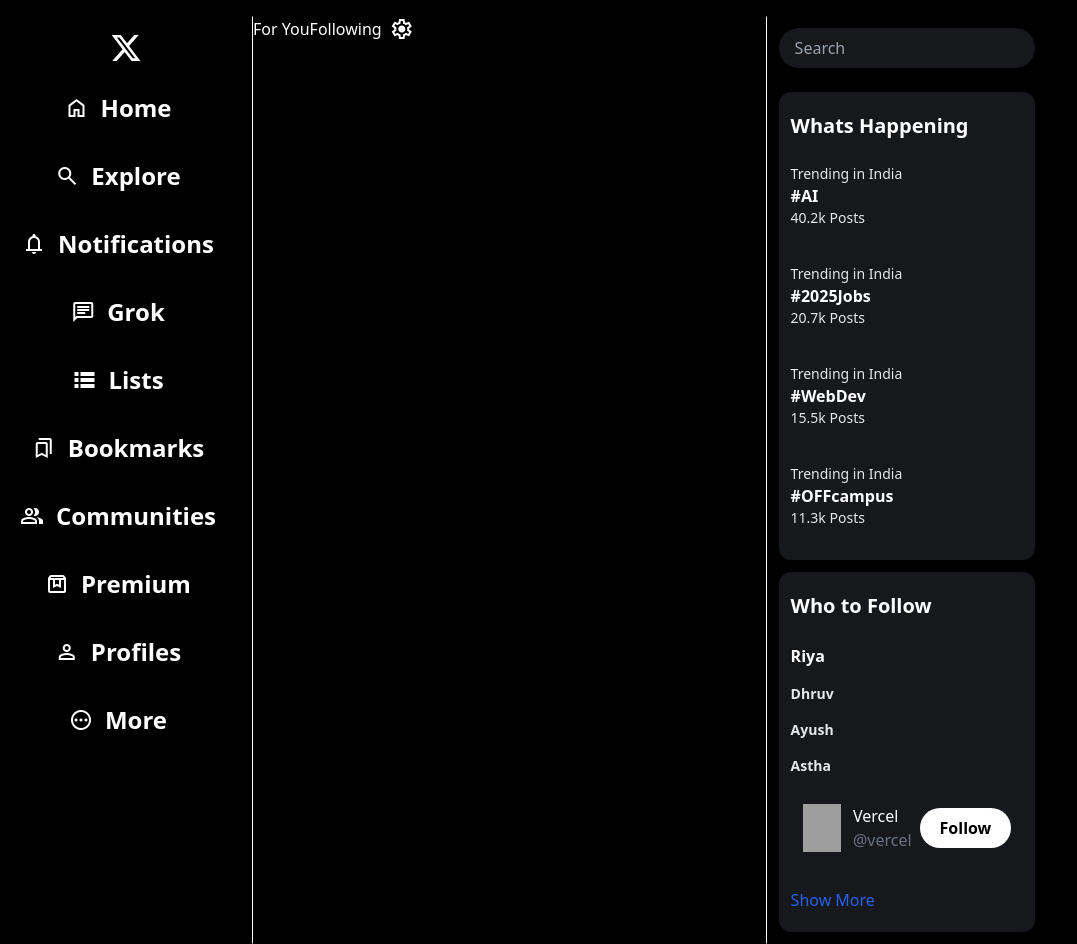
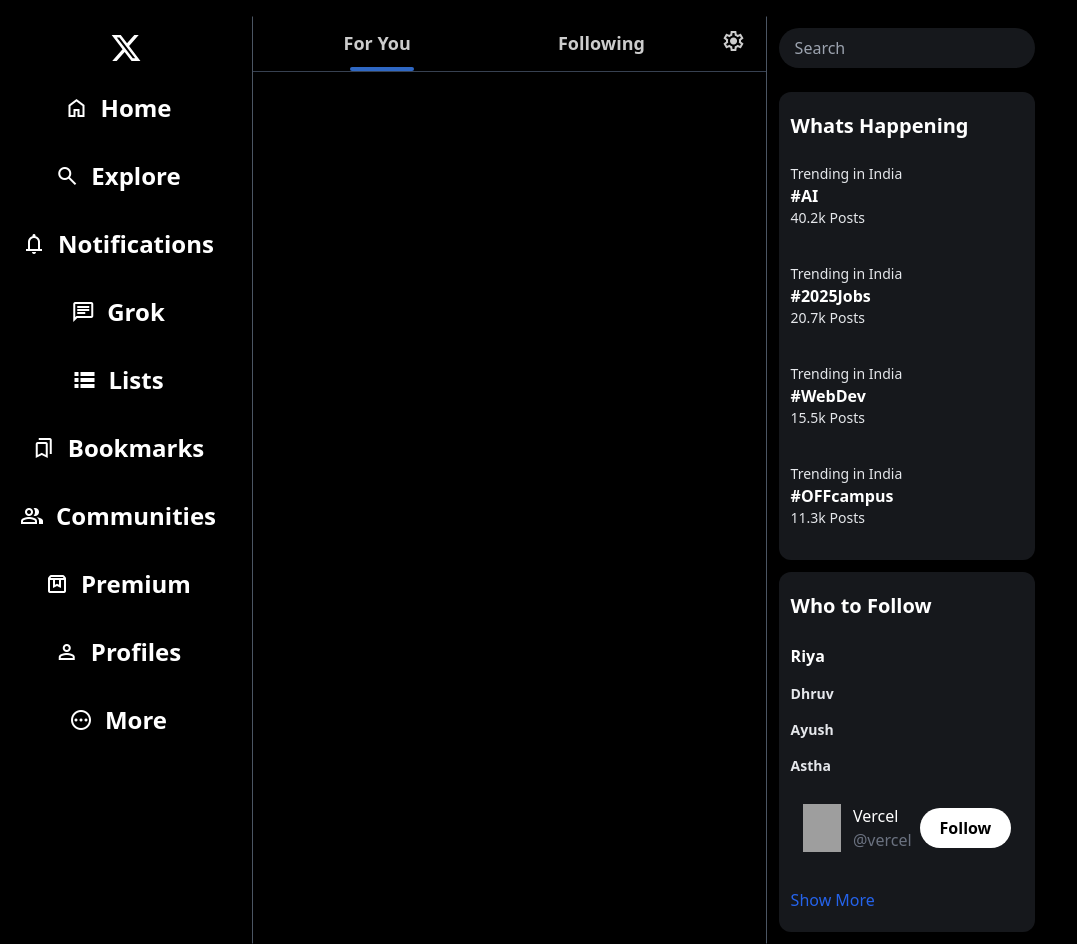
Before and after one commit to ri123-ya/X.com_clone, a website: page index.html in a window 1280 px wide. Shown: the whole page, without its empty margins (0-1077 px from the left). Drawn offline with nearby package versions, Linux system fonts and the light colour scheme; grey boxes are pictures that could not be loaded.

Commit message:
second section for you and following

```diff
--- a/index.html
+++ b/index.html
@@ -82,15 +82,17 @@
 
         </div>
 
-        <div class="second w-full border-[1px] border-x-white border-y-black">
+        <div class="second w-full border-[1px] border-x-gray-600 border-y-black">
 
-            <div class="top flex">
-                <div class="left">For You</div>
-                <div class="right">Following</div>
+            <div class="top flex p-3 sticky top-0 bg-black backdrop-blur-3xl opacity-80 ">
+                <div class="absolute w-16 h-1 rounded-full bg-blue-500 bottom-0 left-[19%] z-10"></div>
+                <div class="left bg-red-3001 w-1/2 flex justify-center font-bold text-lg">For You</div>
+                <div class="right bg-green-3001 w-1/2 flex justify-center font-bold text-lg">Following</div>
                 <div class="settings mx-2"><span class="material-symbols-outlined">
                     settings
                 </span></div>
             </div>
+            <div class="h-[1px] w-full bg-gray-700"></div>
         </div>
 
         <div class="third w-full">
```
Also changed, not shown: src/output.css.
